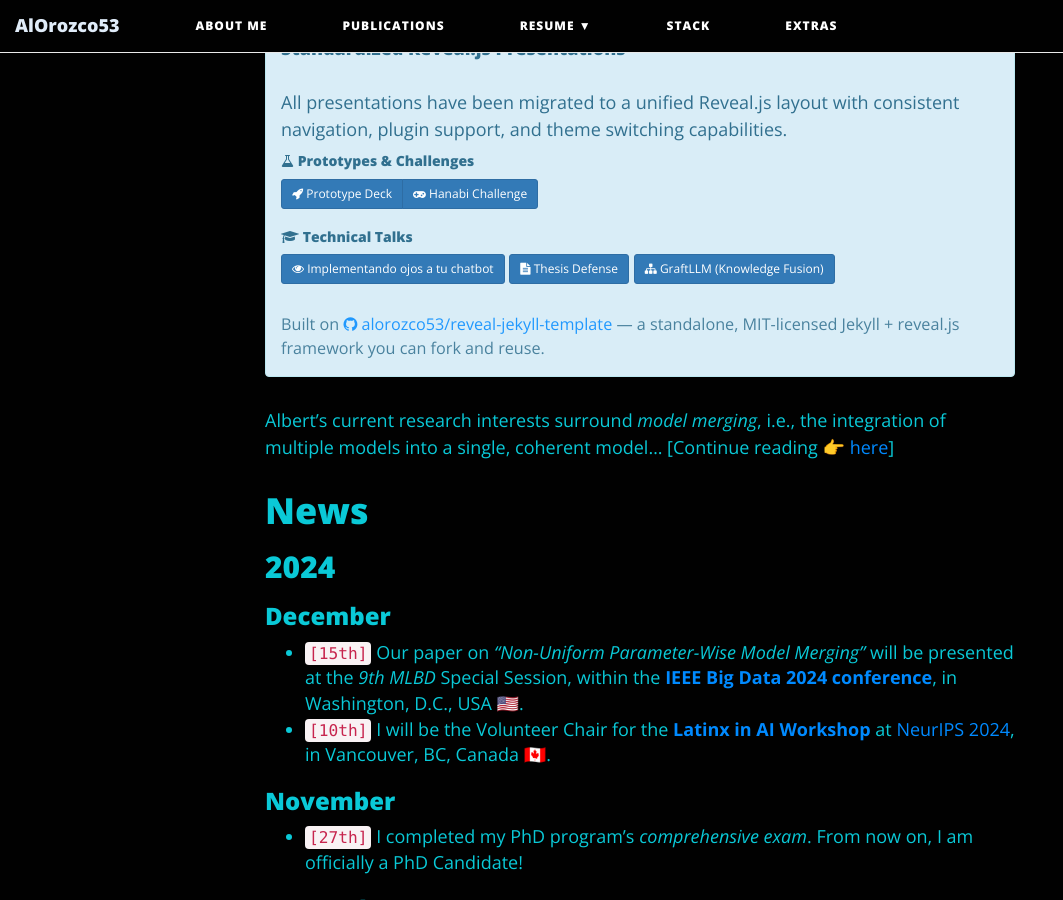
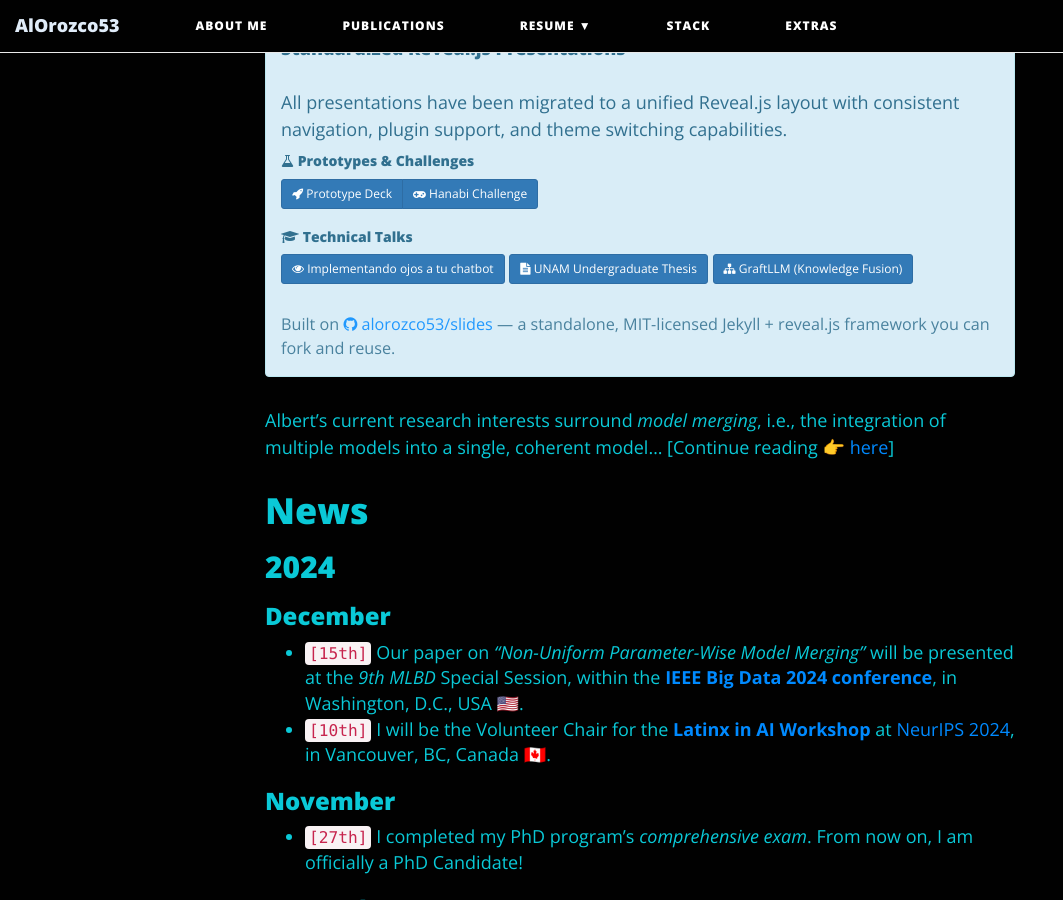
Before and after one commit to alorozco53/alorozco53.github.io, a Jekyll site: the page built from index.html, in a window 1280 px wide and 900 px high, scrolled down 1138 px. Shown: the whole window, without its empty margins (0-1063 px from the left). Built offline with Jekyll 4.4.1, drawn with Linux system fonts in a browser that asks for light colours; nearby versions of some CDN libraries; the list of posts is cut into pages by our own code; comment, search, counter and statistics services are not loaded.

Commit message:
[UPDATED] rename Thesis label to "UNAM Undergraduate Thesis" + slides repo link
Homepage card: "Thesis Defense" -> "UNAM Undergraduate Thesis".
stack/science.md: "Undergraduate Thesis Presentation" -> "UNAM
Undergraduate Thesis Presentation". Reflects the actual institution
(Universidad Nacional Autónoma de México) the work was defended at.

Also retarget the homepage's framework credit from the old internal
codename (alorozco53/reveal-jekyll-template) to the renamed public
repo: alorozco53/slides.

Co-Authored-By: Claude Opus 4.7 (1M context) <noreply@anthropic.com>

```diff
--- a/index.html
+++ b/index.html
@@ -63,7 +63,7 @@ bigimg: [/img/futuristic-cityscape-at-night_800.jpg, /img/ai-cover.jpg]
   </div>
   <div class="btn-group" role="group" style="margin-bottom: 10px;">
     <a class="btn btn-primary btn-sm" href="{{ '/presentations/thesis/' | relative_url }}">
-      <i class="fa fa-file-text"></i> Thesis Defense
+      <i class="fa fa-file-text"></i> UNAM Undergraduate Thesis
     </a>
   </div>
   <div class="btn-group" role="group" style="margin-bottom: 10px;">
@@ -73,7 +73,7 @@ bigimg: [/img/futuristic-cityscape-at-night_800.jpg, /img/ai-cover.jpg]
   </div>
 
   <p class="reveal-template-credit" style="margin-top: 18px; margin-bottom: 0; font-size: 0.9em; opacity: 0.85;">
-    Built on <a href="https://github.com/alorozco53/reveal-jekyll-template" target="_blank" rel="noopener noreferrer"><i class="fa fa-github"></i> alorozco53/reveal-jekyll-template</a> — a standalone, MIT-licensed Jekyll + reveal.js framework you can fork and reuse.
+    Built on <a href="https://github.com/alorozco53/slides" target="_blank" rel="noopener noreferrer"><i class="fa fa-github"></i> alorozco53/slides</a> — a standalone, MIT-licensed Jekyll + reveal.js framework you can fork and reuse.
   </p>
 </div>
 
```
Also changed, not shown: stack/science.md (+1 -1 lines).
